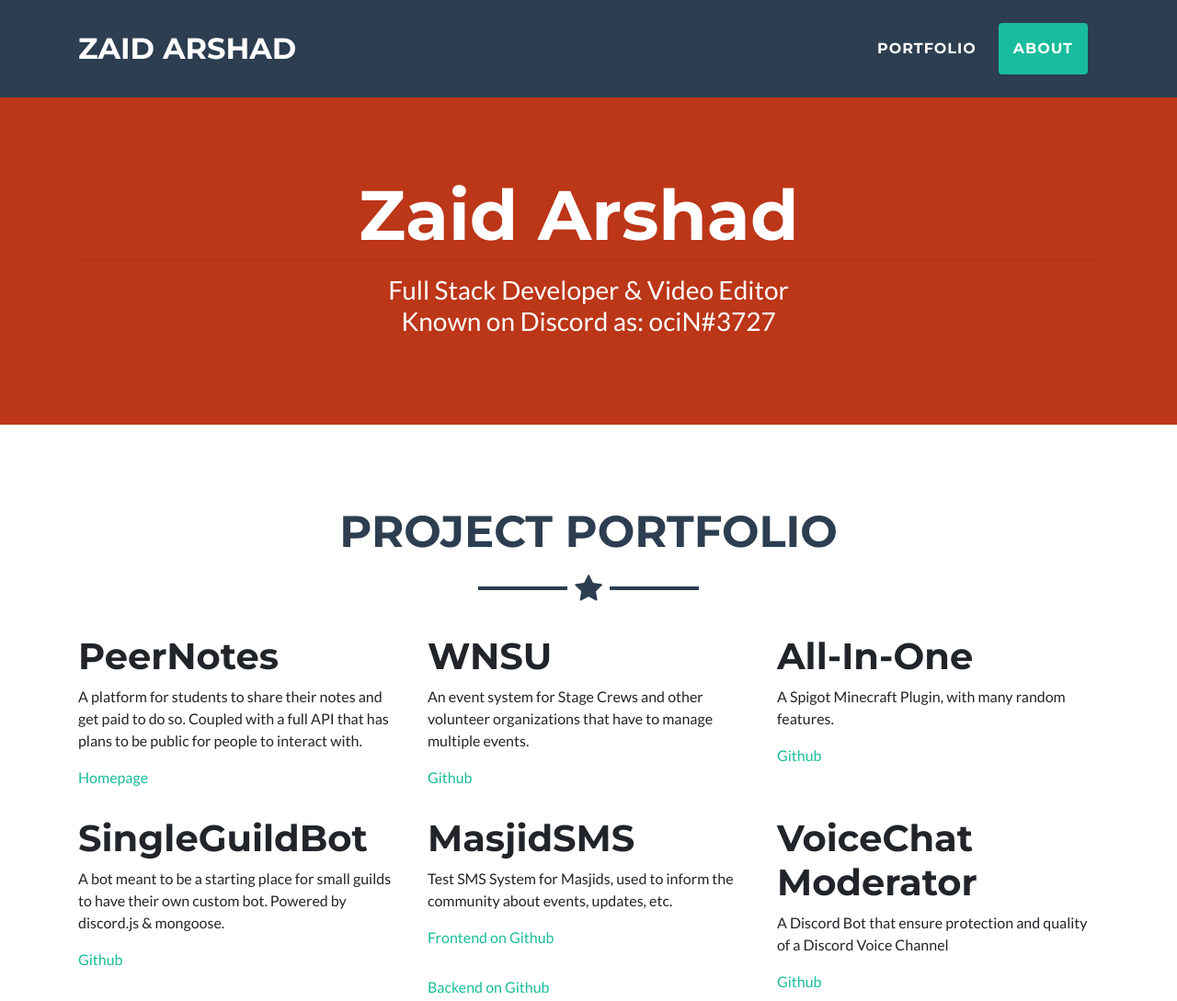
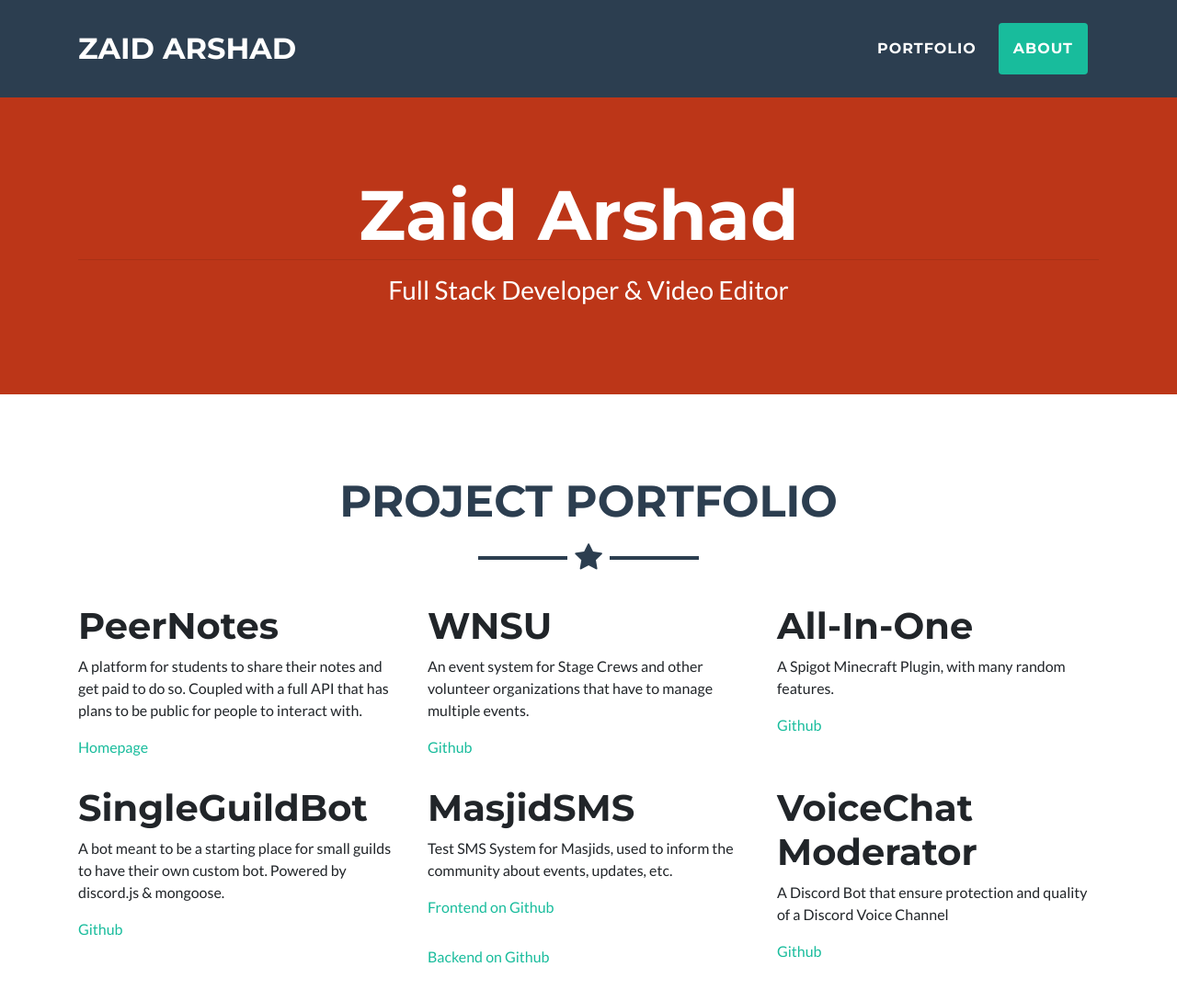
Before and after one commit to zaida04/zaida04, a plain HTML site: page index.html in a window 1280 px wide. Shown: the top 1089 px of the page at 92% size. Drawn offline with nearby package versions, Linux system fonts and the light colour scheme.

Commit message:
Update index.html

```diff
--- a/index.html
+++ b/index.html
@@ -29,7 +29,7 @@
         <div class="container">
             <h1>Zaid Arshad&nbsp;</h1>
             <hr>
-            <h2 class="font-weight-light mb-0">Full Stack Developer &amp; Video Editor<br>Known on Discord as: ociN#3727</h2>
+            <h2 class="font-weight-light mb-0">Full Stack Developer &amp; Video Editor</h2>
         </div>
     </header>
     <section id="portfolio" class="portfolio">
```
